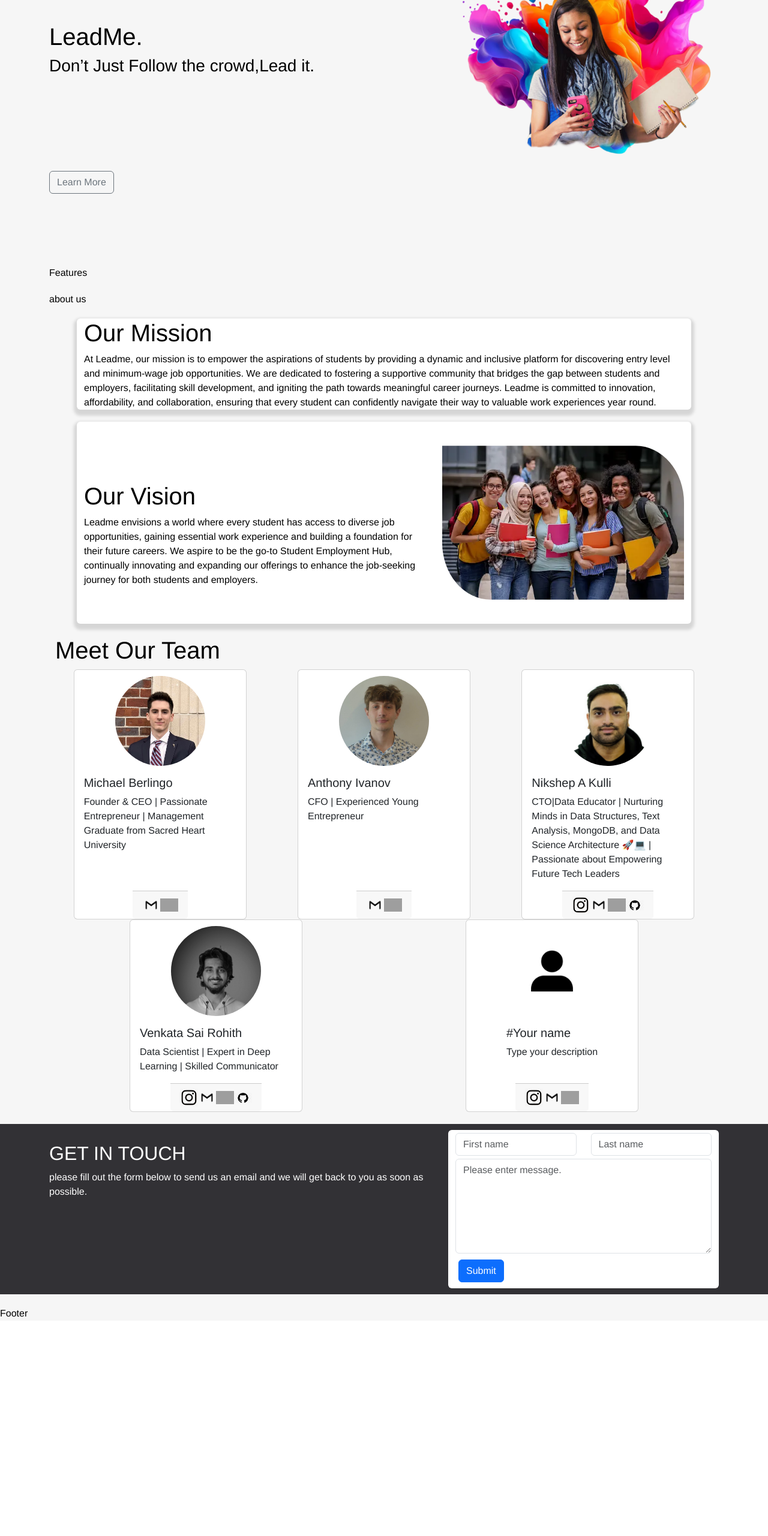
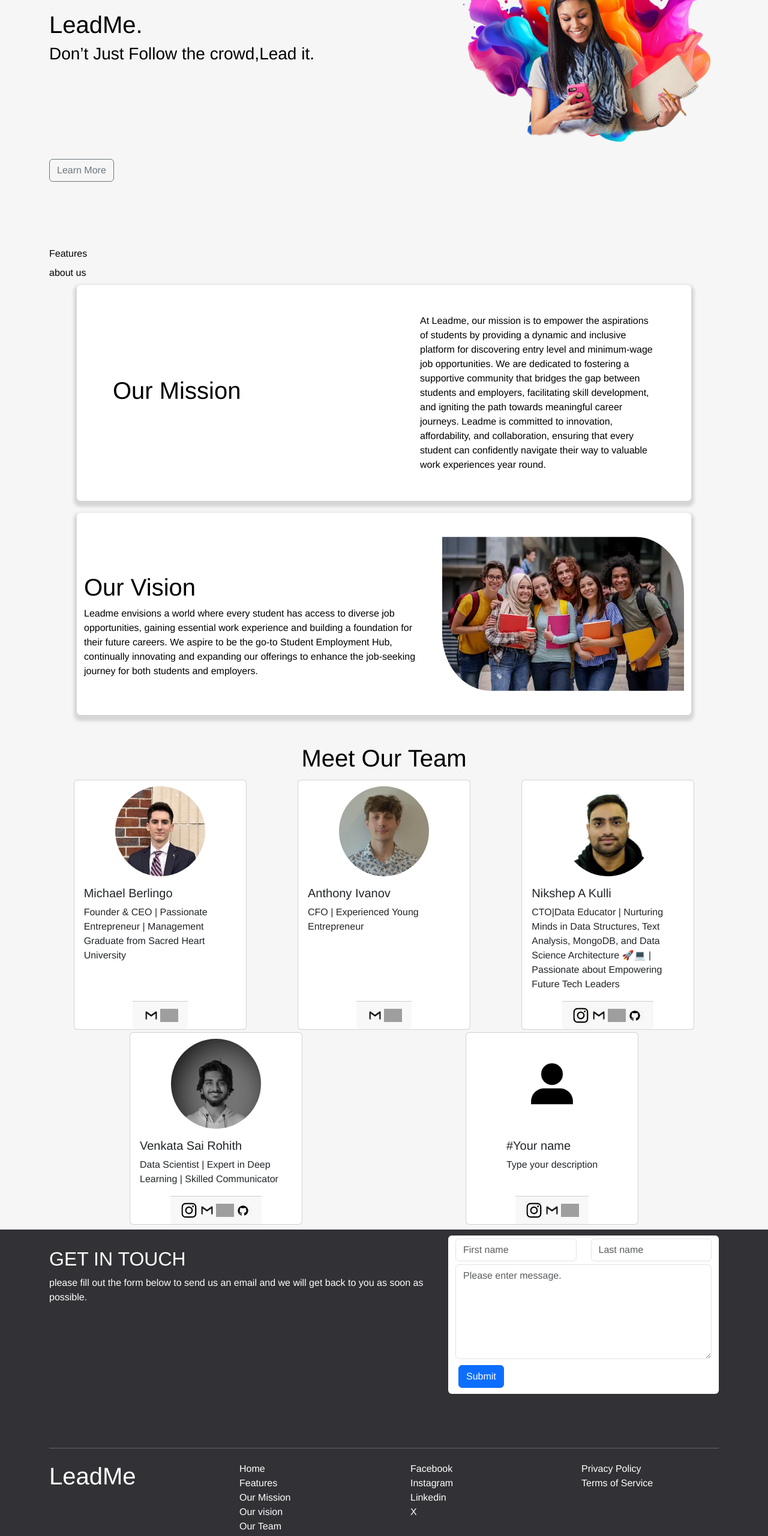
Before and after one commit to Starteryou-com/StartupWebsite, a React (Vite) app: page / in a window 1280 px wide. Shown: the part 234-2795 px from the top of the page at 60% size. Before the commit the page ends 2456 px from the top, so only its background shows below. Built offline with nearby package versions, Linux system fonts and the light colour scheme; grey boxes are pictures that could not be loaded.

Commit message:
added footer

```diff
--- a/src/App.css
+++ b/src/App.css
@@ -8,12 +8,6 @@
   font-weight: 400;
   font-style: normal;
   color: #000000;
-}
-
-/*------Main App.tsx component--------*/
-
-.App > * {
-  margin: 20px 0 20px 0;
 }
 
 /*------Navigation bar--------*/
@@ -46,7 +40,7 @@
 
 /*------Mission component--------*/
 
-.Mission {
+.mission {
   box-shadow: 0px 5px 5px 5px rgba(0, 0, 0, 0.133);
   background-color: #ffffff;
   margin: 20px 10% 20px 10%;
@@ -72,7 +66,7 @@
 /*------Team component--------*/
 
 .team {
-  margin: 5px 10px 0px 10px;
+  margin: 0px 10px 0px 10px;
 }
 
 /*------Contact component--------*/
@@ -80,6 +74,7 @@
 .contact {
   background-color: #323135;
   color: #ffffff;
+  margin-bottom: 0;
 }
 
 .contactinfo {
@@ -99,3 +94,22 @@
 .messagebox {
   width: 100%;
 }
+
+/*------Footer component--------*/
+
+.footer {
+  background-color: #323135;
+  color: #ffffff;
+  padding: 5% 0 3% 0;
+}
+
+.footer hr {
+  width: 100%;
+  height: 3px;
+  margin-bottom: 20px;
+}
+
+.footer a {
+  color: inherit;
+  text-decoration: none;
+}
--- a/src/components/About.tsx
+++ b/src/components/About.tsx
@@ -2,7 +2,7 @@
 
 function About() {
   return (
-    <Container id="aboutUs">
+    <Container id="aboutUs" className="mt-2">
       <div>about us</div>
     </Container>
   );
--- a/src/components/Contact.tsx
+++ b/src/components/Contact.tsx
@@ -2,7 +2,7 @@
 
 function Contact() {
   return (
-    <section className="contact" id="contact">
+    <section className="contact mt-2" id="contact">
       <Container>
         <Row>
           <Col xs={12} md={6} xl={7} className="contactinfo">
--- a/src/components/Features.tsx
+++ b/src/components/Features.tsx
@@ -2,7 +2,7 @@
 
 function Features() {
   return (
-    <Container id="features">
+    <Container id="features" className="mt-2">
       <div>Features</div>
     </Container>
   );
--- a/src/components/Footer.tsx
+++ b/src/components/Footer.tsx
@@ -1,5 +1,66 @@
+import { Col, Container, Row } from "react-bootstrap";
+
 function Footer() {
-  return <div>Footer</div>;
+  return (
+    <section className="footer">
+      <Container>
+        <hr></hr>
+        <Row>
+          <Col>
+            <h1>LeadMe</h1>
+          </Col>
+          <Col>
+            <ul style={{ listStyle: "none" }}>
+              <li>
+                <a href="#home">Home</a>
+              </li>
+              <li>
+                <a href="#features">Features</a>
+              </li>
+              <li>
+                <a href="#mission">Our Mission</a>
+              </li>
+              <li>
+                <a href="#vision">Our vision</a>
+              </li>
+              <li>
+                <a href="#team">Our Team</a>
+              </li>
+              <li>
+                <a href="#contact">Contact Us</a>
+              </li>
+            </ul>
+          </Col>
+          <Col>
+            <ul style={{ listStyle: "none" }}>
+              <li>
+                <a>Facebook</a>
+              </li>
+              <li>
+                <a>Instagram</a>
+              </li>
+              <li>
+                <a>Linkedin</a>
+              </li>
+              <li>
+                <a>X</a>
+              </li>
+            </ul>
+          </Col>
+          <Col>
+            <ul style={{ listStyle: "none" }}>
+              <li>
+                <a>Privacy Policy</a>
+              </li>
+              <li>
+                <a>Terms of Service</a>
+              </li>
+            </ul>
+          </Col>
+        </Row>
+      </Container>
+    </section>
+  );
 }
 
 export default Footer;
--- a/src/components/Mission.tsx
+++ b/src/components/Mission.tsx
@@ -1,21 +1,27 @@
-import { Container } from "react-bootstrap";
+import { Col, Container, Row } from "react-bootstrap";
 
 function Mission() {
   return (
-    <div className="Mission rounded">
+    <div className="mission rounded mt-2">
       <Container>
-        <h1>Our Mission</h1>
-        <a>
-          At Leadme, our mission is to empower the aspirations of students by
-          providing a dynamic and inclusive platform for discovering entry level
-          and minimum-wage job opportunities. We are dedicated to fostering a
-          supportive community that bridges the gap between students and
-          employers, facilitating skill development, and igniting the path
-          towards meaningful career journeys. Leadme is committed to innovation,
-          affordability, and collaboration, ensuring that every student can
-          confidently navigate their way to valuable work experiences year
-          round.
-        </a>
+        <Row>
+          <Col className="d-flex align-items-center m-5">
+            <h1>Our Mission</h1>
+          </Col>
+          <Col className="m-5">
+            <a>
+              At Leadme, our mission is to empower the aspirations of students
+              by providing a dynamic and inclusive platform for discovering
+              entry level and minimum-wage job opportunities. We are dedicated
+              to fostering a supportive community that bridges the gap between
+              students and employers, facilitating skill development, and
+              igniting the path towards meaningful career journeys. Leadme is
+              committed to innovation, affordability, and collaboration,
+              ensuring that every student can confidently navigate their way to
+              valuable work experiences year round.
+            </a>
+          </Col>
+        </Row>
       </Container>
     </div>
   );
--- a/src/components/Navibar.tsx
+++ b/src/components/Navibar.tsx
@@ -13,9 +13,9 @@
               <NavLink href="#features">Features</NavLink>
               <NavDropdown title="Know More" id="navbarScrollingDropdown">
                 <NavDropdown.Item href="#aboutUs">About Us</NavDropdown.Item>
+                <NavDropdown.Item href="#mission">Our Mission</NavDropdown.Item>
                 <NavDropdown.Item href="#vision">Our Vision</NavDropdown.Item>
                 <NavDropdown.Item href="#team">Our Team</NavDropdown.Item>
-                <NavDropdown.Item href="#team">Rate Us</NavDropdown.Item>
               </NavDropdown>
               <NavLink href="#contact">Contact us</NavLink>
             </Nav>
--- a/src/components/Team.tsx
+++ b/src/components/Team.tsx
@@ -5,11 +5,11 @@
 function Team() {
   return (
     <Container>
-      <div className="team" id="team">
-        <h1>Meet Our Team</h1>
+      <div className="team mt-5" id="team">
+        <h1 style={{ textAlign: "center" }}>Meet Our Team</h1>
         <Row>
           {members.map((d) => (
-            <Col className="d-flex justify-content-center">
+            <Col className="d-flex justify-content-center mt-1">
               <Card
                 style={{ width: "18rem", alignItems: "center" }}
                 className="card rounded"
--- a/src/components/Vision.tsx
+++ b/src/components/Vision.tsx
@@ -3,7 +3,7 @@
 
 function Vision() {
   return (
-    <div className="Vision rounded">
+    <div className="Vision rounded mt-2">
       <Container id="vision">
         <Row>
           <Col xs={12} md={6} xl={7}>
```
